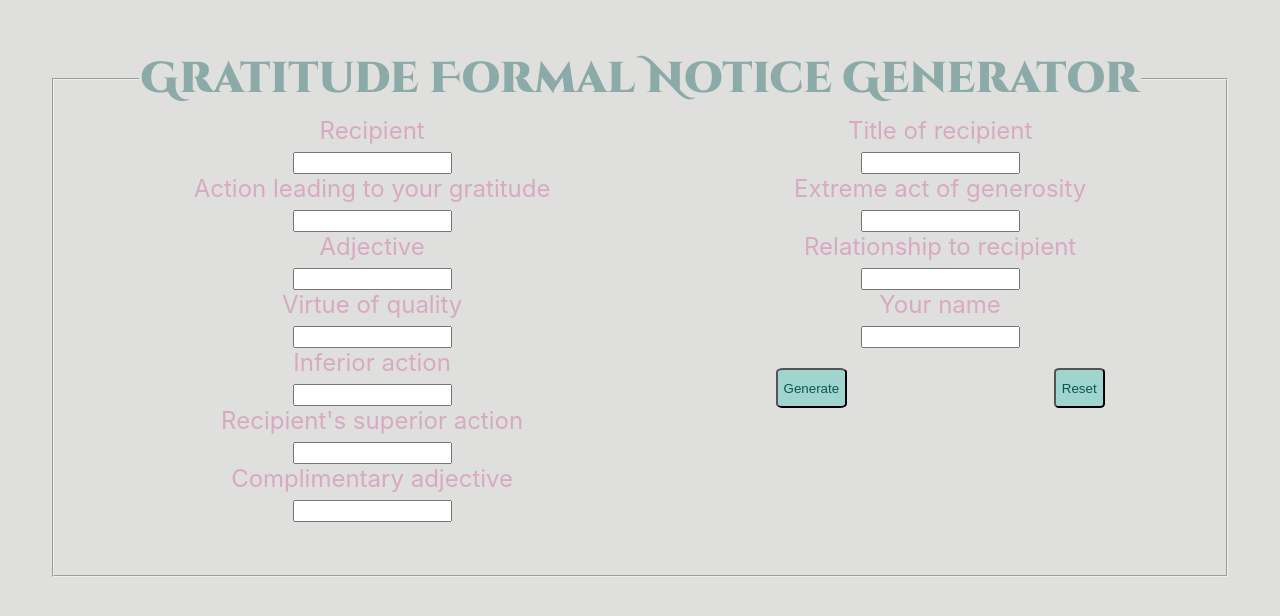
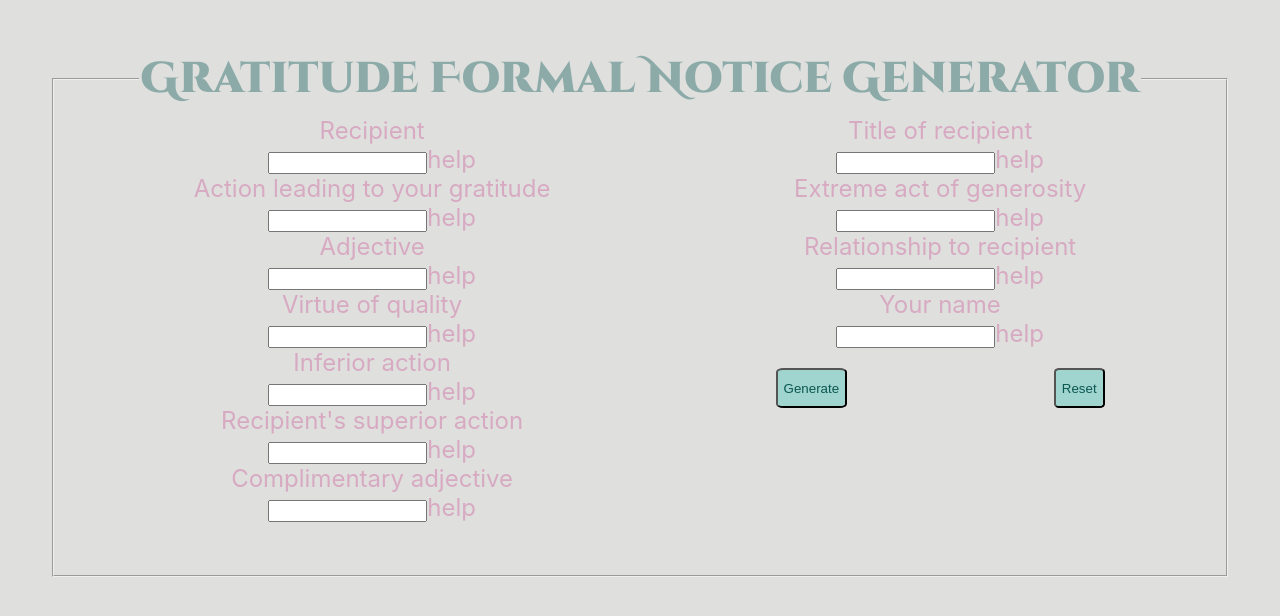
Before and after one commit to IrViNg256/bureau-of-communication, a React (Create React App) app in the folder thank-you/: page / in a window 1280 px wide. Shown: the top 616 px of the page. Built offline with nearby package versions, Linux system fonts and the light colour scheme.

Commit message:
Agregadas ayudas para el forms

```diff
--- a/thank-you/src/App.js
+++ b/thank-you/src/App.js
@@ -65,6 +65,7 @@ function App() {
             onChange={handleChange}
             readOnly={read}
           />
+          <span class="help-block">help</span>
         </div>
       </div>
 
@@ -80,6 +81,7 @@ function App() {
             onChange={handleChange}
             readOnly={read}
           />
+          <span class="help-block">help</span>
         </div>
       </div>
 
@@ -95,6 +97,7 @@ function App() {
             onChange={handleChange}
             readOnly={read}
           />
+          <span class="help-block">help</span>
         </div>
       </div>
 
@@ -110,6 +113,7 @@ function App() {
             onChange={handleChange}
             readOnly={read}
           />
+          <span class="help-block">help</span>
         </div>
       </div>
 
@@ -125,6 +129,7 @@ function App() {
             onChange={handleChange}
             readOnly={read}
           />
+          <span class="help-block">help</span>
         </div>
       </div>
 
@@ -140,6 +145,7 @@ function App() {
             onChange={handleChange}
             readOnly={read}
           />
+          <span class="help-block">help</span>
         </div>
       </div>
 
@@ -155,6 +161,7 @@ function App() {
             onChange={handleChange}
             readOnly={read}
           />
+          <span class="help-block">help</span>
         </div>
       </div>
 
@@ -170,6 +177,7 @@ function App() {
             onChange={handleChange}
             readOnly={read}
           />
+          <span class="help-block">help</span>
         </div>
       </div>
 
@@ -185,6 +193,7 @@ function App() {
             onChange={handleChange}
             readOnly={read}
           />
+          <span class="help-block">help</span>
         </div>
       </div>
 
@@ -200,6 +209,7 @@ function App() {
             onChange={handleChange}
             readOnly={read}
           />
+          <span class="help-block">help</span>
         </div>
       </div>
 
@@ -215,6 +225,7 @@ function App() {
             onChange={handleChange}
             readOnly={read}
           />
+          <span class="help-block">help</span>
         </div>
       </div>
 
```
